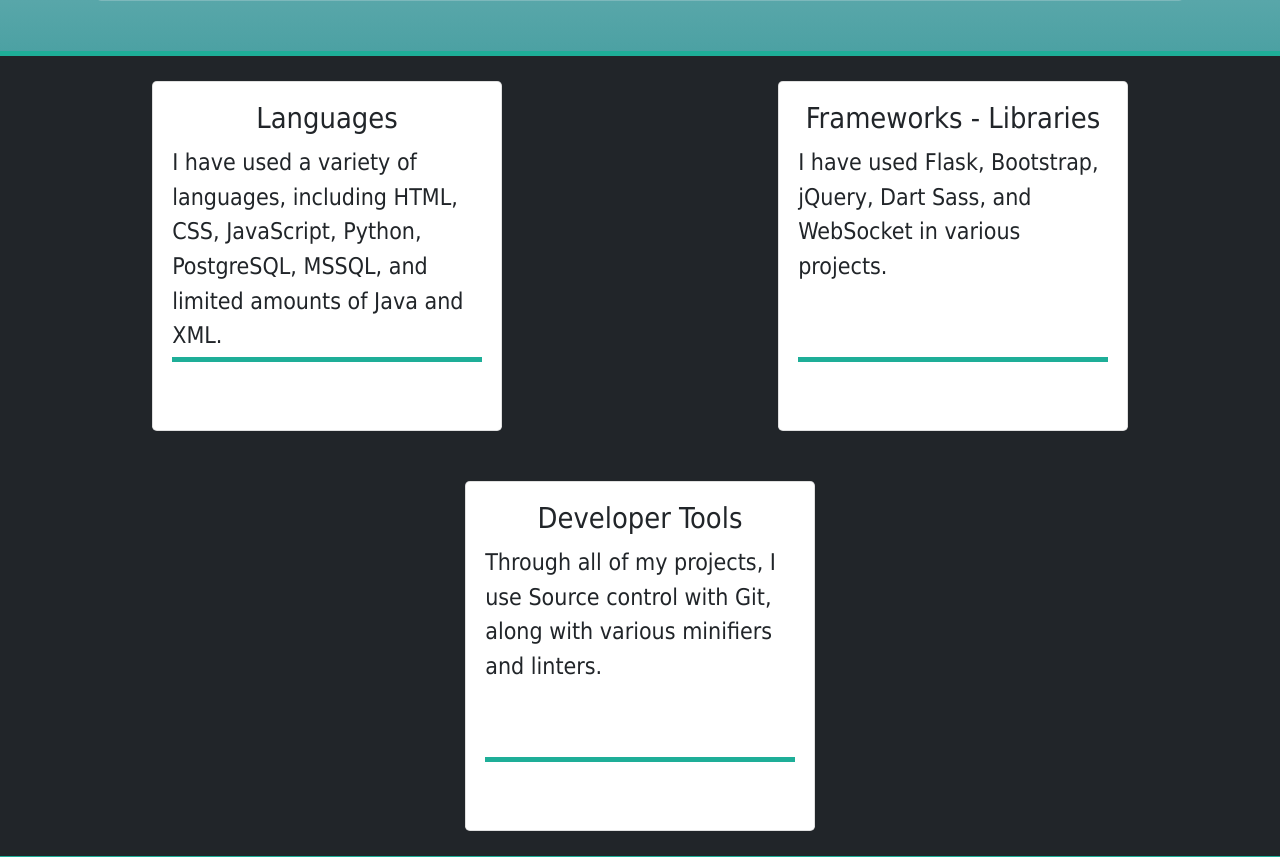
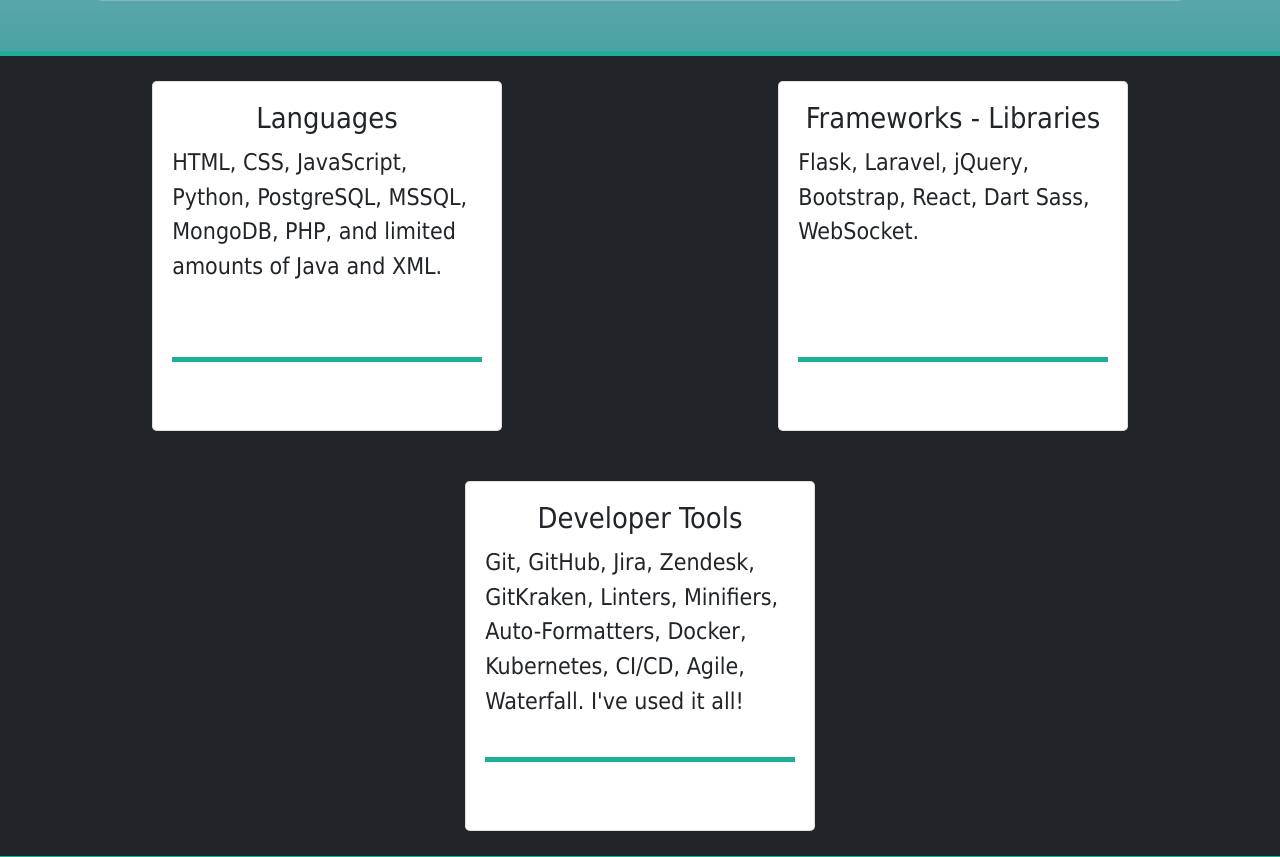
Before and after one commit to andrewM202/portfolio-website, a Flask app: page / in a window 1280 px wide. Shown: the part 1799-2656 px from the top of the page. Run offline with Flask 2, Linux system fonts and the light colour scheme; data that the repository does not hold is empty; some libraries are stand-ins or nearby versions.

Commit message:
Alter card text

```diff
--- a/templates/index.html
+++ b/templates/index.html
@@ -129,21 +129,21 @@
         <div class="card box">
           <div class="card-body d-flex flex-column">
             <h5 class="card-title text-center">Languages</h5>
-            <p class="card-text blue-bd-bottom">I have used a variety of languages, including HTML, CSS, JavaScript, Python, PostgreSQL, MSSQL, and limited amounts of Java and XML.</p>
+            <p class="card-text blue-bd-bottom">HTML, CSS, JavaScript, Python, PostgreSQL, MSSQL, MongoDB, PHP, and limited amounts of Java and XML.</p>
             <!--<a href="#" class="btn btn-primary align-self-center">Go somewhere</a>-->
           </div>
         </div>
        <div class="card box">
           <div class="card-body d-flex flex-column">
             <h5 class="card-title text-center">Frameworks - Libraries</h5>
-            <p class="card-text blue-bd-bottom">I have used Flask, Bootstrap, jQuery, Dart Sass, and WebSocket in various projects.</p>
+            <p class="card-text blue-bd-bottom">Flask, Laravel, jQuery, Bootstrap, React, Dart Sass, WebSocket.</p>
             <!--<a href="#" class="btn btn-primary align-self-center">Go somewhere</a>-->
           </div>
         </div>
         <div class="card box">
           <div class="card-body d-flex flex-column">
             <h5 class="card-title text-center">Developer Tools</h5>
-            <p class="card-text blue-bd-bottom">Through all of my projects, I use Source control with Git, along with various minifiers and linters.</p>
+            <p class="card-text blue-bd-bottom">Git, GitHub, Jira, Zendesk, GitKraken, Linters, Minifiers, Auto-Formatters, Docker, Kubernetes, CI/CD, Agile, Waterfall. I've used it all!</p>
             <!--<a href="#" class="btn btn-primary align-self-center">Go somewhere</a>-->
           </div>
         </div>
```
